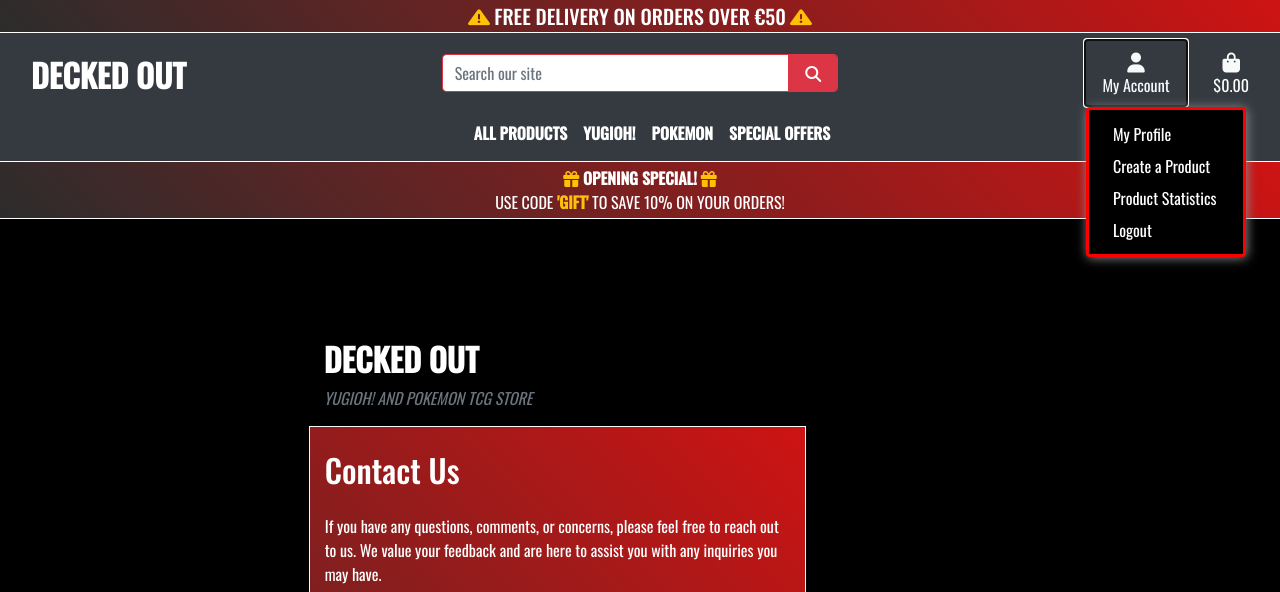
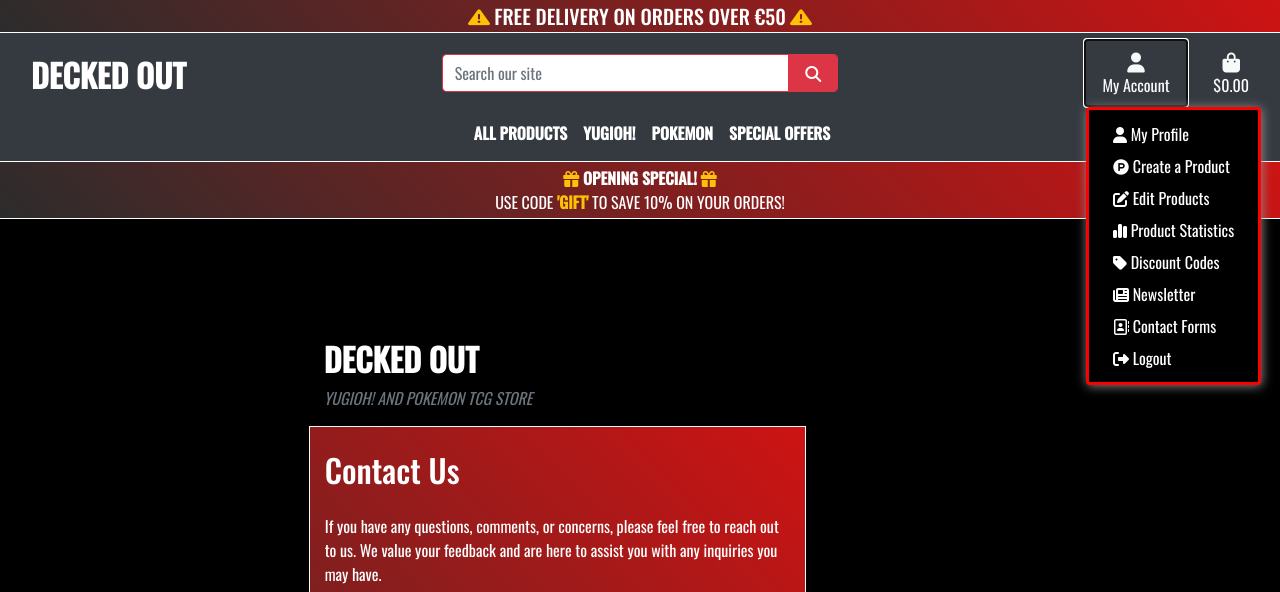
Before and after one commit to DiarmuidSheeran/decked-out-pp-5, a Django app: page /contact_us/ in a window 1280 px wide, after a click on "My Account". Shown: the top 592 px of the page. Run offline with Django 3.2, Linux system fonts and the light colour scheme; the visitor is signed in with stand-in values (Sample User, id 1); some libraries are stand-ins or nearby versions; some web fonts are replaced.

Commit message:
Add contact form template, view and url path, update dropdown with icons

```diff
--- a/decked_out/settings.py
+++ b/decked_out/settings.py
@@ -27,7 +27,7 @@
 SECRET_KEY = os.environ.get('SECRET_KEY')
 
 # SECURITY WARNING: don't run with debug turned on in production!
-DEBUG = True
+DEBUG = False
 ALLOWED_HOSTS = ['8000-diarmuidshe-deckedoutpp-07qedhcrluo.ws-eu108.gitpod.io', 'decked-out-tcg-store-b1147b8f9a0a.herokuapp.com', 'localhost']
 
 
--- a/home/urls.py
+++ b/home/urls.py
@@ -8,4 +8,5 @@
     path('contact_us/', views.contact_us, name='contact_us'),
     path('cookies_policy/', views.cookies_policy, name='cookies_policy'),
     path('returns_policy/', views.returns_policy, name='returns_policy'),
+    path('contact-form-submissions/', views.view_contact_form_submissions, name='view_contact_form_submissions'),
 ]
--- a/home/views.py
+++ b/home/views.py
@@ -6,6 +6,7 @@
 from django.core.mail import send_mail
 from django.template.loader import render_to_string
 from django.utils.html import strip_tags
+from .models import ContactFormSubmission
 
 # Create your views here.
 def send_confirmation_email(email):
@@ -84,6 +85,15 @@
 
     return render(request, 'home/contact_us.html', context)
 
+def view_contact_form_submissions(request):
+
+    submissions = ContactFormSubmission.objects.all()
+
+    context = {
+        'submissions': submissions
+    }
+    return render(request, 'home/contact_form_submissions.html', context)
+
 def cookies_policy(request):
 
     return render(request, 'home/cookies_policy.html')
--- a/profiles/templates/profiles/profile.html
+++ b/profiles/templates/profiles/profile.html
@@ -54,6 +54,8 @@
                         <a href="{% url 'create_discount_code' %}" class="btn btn-primary rounded-1 btn-block text-uppercase border border-light mb-2">Discount Codes</a>
                         <br>
                         <a href="{% url 'send_email' %}" class="btn btn-primary rounded-1 btn-block text-uppercase border border-light mb-2">Send Newsletter</a>
+                        <br>
+                        <a href="{% url 'view_contact_form_submissions' %}" class="btn btn-primary rounded-1 btn-block text-uppercase border border-light mb-2">Contact Form Submissions</a>
                         <br>
                     {% endif %}
                     {% if not request.user.is_superuser %}
--- a/templates/base.html
+++ b/templates/base.html
@@ -70,15 +70,19 @@
               </a>
               <div class="dropdown-menu text-white" aria-labelledby="user-options" style="border: solid red 3px; background-color: black; box-shadow: 1px 1px 11px rgb(141, 139, 139);">
                 {% if request.user.is_authenticated %}
-                    <a href="{% url 'profile' %}" class="dropdown-item text-white">My Profile</a>
+                    <a href="{% url 'profile' %}" class="dropdown-item text-white"><i class="fa-solid fa-user" style="color: #ffffff;"></i> My Profile</a>
                     {% if request.user.is_superuser %}
-                        <a href="{% url 'add_product' %}" class="dropdown-item text-white">Create a Product</a>
-                        <a href="{% url 'product_statistics' %}" class="dropdown-item text-white">Product Statistics</a>
+                        <a href="{% url 'add_product' %}" class="dropdown-item text-white"><i class="fa-brands fa-product-hunt" style="color: #ffffff;"></i> Create a Product</a>
+                        <a href="{% url 'admin_products' %}" class="dropdown-item text-white"><i class="fa-solid fa-pen-to-square" style="color: #ffffff;"></i> Edit Products</a>
+                        <a href="{% url 'product_statistics' %}" class="dropdown-item text-white"><i class="fa-solid fa-chart-simple" style="color: #ffffff;"></i> Product Statistics</a>
+                        <a href="{% url 'create_discount_code' %}" class="dropdown-item text-white"><i class="fa-solid fa-tag" style="color: #ffffff;"></i> Discount Codes</a>
+                        <a href="{% url 'send_email' %}" class="dropdown-item text-white"><i class="fa-solid fa-newspaper" style="color: #ffffff;"></i> Newsletter</a>
+                        <a href="{% url 'view_contact_form_submissions' %}" class="dropdown-item text-white"><i class="fa-regular fa-address-book" style="color: #ffffff;"></i> Contact Forms</a>
                     {% endif %}
-                    <a href="{% url 'account_logout' %}" class="dropdown-item text-white">Logout</a>
+                    <a href="{% url 'account_logout' %}" class="dropdown-item text-white"><i class="fa-solid fa-right-from-bracket" style="color: #ffffff;"></i> Logout</a>
                 {% else %}
-                    <a href="{% url 'account_signup' %}" class="dropdown-item text-white">Register</a>
-                    <a href="{% url 'account_login' %}" class="dropdown-item text-white">Login</a>
+                    <a href="{% url 'account_signup' %}" class="dropdown-item text-white"><i class="fa-solid fa-user-plus" style="color: #ffffff;"></i> Register</a>
+                    <a href="{% url 'account_login' %}" class="dropdown-item text-white"><i class="fa-solid fa-key" style="color: #ffffff;"></i> Login</a>
                 {% endif %}
               </div>
             </li>
--- a/templates/includes/mobile-top-header.html
+++ b/templates/includes/mobile-top-header.html
@@ -30,15 +30,19 @@
     </a>
     <div class="dropdown-menu text-white" aria-labelledby="user-options" style="border: solid red 3px; background-color: black; box-shadow: 1px 1px 11px rgb(141, 139, 139);">
         {% if request.user.is_authenticated %}
-            <a href="{% url 'profile' %}" class="dropdown-item text-white">My Profile</a>
+            <a href="{% url 'profile' %}" class="dropdown-item text-white"><i class="fa-solid fa-user" style="color: #ffffff;"></i> My Profile</a>
             {% if request.user.is_superuser %}
-                <a href="{% url 'add_product' %}" class="dropdown-item text-white">Create a Product</a>
-                <a href="{% url 'product_statistics' %}" class="dropdown-item text-white">Product Statistics</a>
+                <a href="{% url 'add_product' %}" class="dropdown-item text-white"><i class="fa-brands fa-product-hunt" style="color: #ffffff;"></i> Create a Product</a>
+                <a href="{% url 'admin_products' %}" class="dropdown-item text-white"><i class="fa-solid fa-pen-to-square" style="color: #ffffff;"></i> Edit Products</a>
+                <a href="{% url 'product_statistics' %}" class="dropdown-item text-white"><i class="fa-solid fa-chart-simple" style="color: #ffffff;"></i> Product Statistics</a>
+                <a href="{% url 'create_discount_code' %}" class="dropdown-item text-white"><i class="fa-solid fa-tag" style="color: #ffffff;"></i> Discount Codes</a>
+                <a href="{% url 'send_email' %}" class="dropdown-item text-white"><i class="fa-solid fa-newspaper" style="color: #ffffff;"></i> Newsletter</a>
+                <a href="{% url 'view_contact_form_submissions' %}" class="dropdown-item text-white"><i class="fa-regular fa-address-book" style="color: #ffffff;"></i> Contact Forms</a>
             {% endif %}
-            <a href="{% url 'account_logout' %}" class="dropdown-item text-white">Logout</a>
+            <a href="{% url 'account_logout' %}" class="dropdown-item text-white"><i class="fa-solid fa-right-from-bracket" style="color: #ffffff;"></i> Logout</a>
         {% else %}
-            <a href="{% url 'account_signup' %}" class="dropdown-item text-white">Register</a>
-            <a href="{% url 'account_login' %}" class="dropdown-item text-white">Login</a>
+            <a href="{% url 'account_signup' %}" class="dropdown-item text-white"><i class="fa-solid fa-user-plus" style="color: #ffffff;"></i> Register</a>
+            <a href="{% url 'account_login' %}" class="dropdown-item text-white"><i class="fa-solid fa-key" style="color: #ffffff;"></i> Login</a>
         {% endif %}
     </div>
 </li>
```
Also changed, not shown: home/templates/home/contact_form_submissions.html (added, +46 -0 lines).
